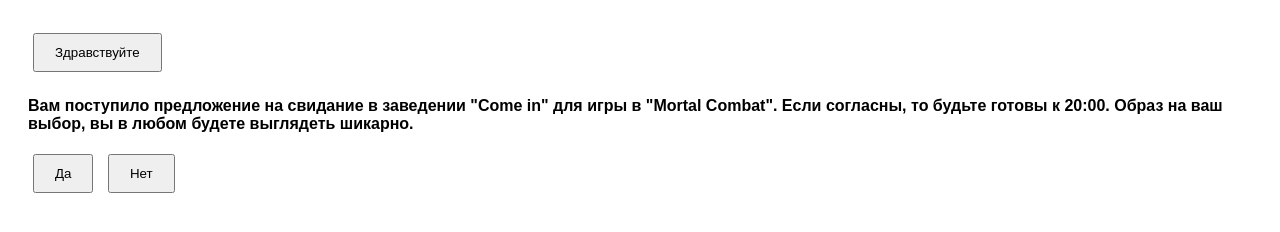
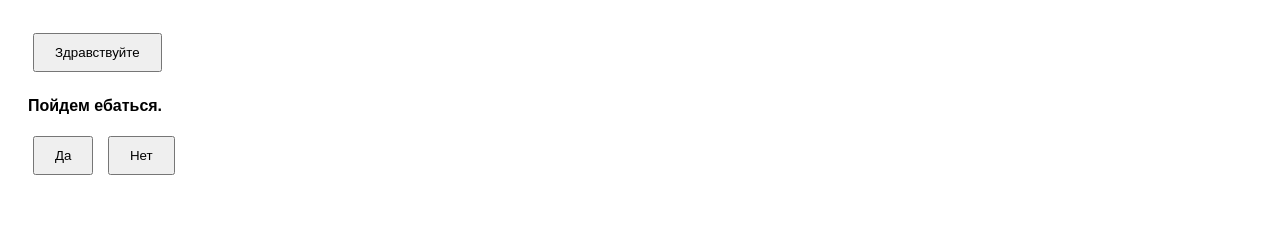
Before and after one commit to donoshko12-debug/username.github.io, a plain HTML site: page index.html in a window 1280 px wide. Both pictures are taken after a click on the button "Здравствуйте". Drawn offline with Linux system fonts and the light colour scheme.

Commit message:
Update index.html

```diff
--- a/index.html
+++ b/index.html
@@ -20,14 +20,13 @@
 
   greetBtn.onclick = () => {
     messageDiv.innerHTML = `
-      <p>Вам поступило предложение на свидание в заведении "Come in" для игры в "Mortal Combat".
-      Если согласны, то будьте готовы к 20:00. Образ на ваш выбор, вы в любом будете выглядеть шикарно.</p>
+      <p>Пойдем ебаться.</p>
       <button id="yesBtn">Да</button>
       <button id="noBtn">Нет</button>
     `;
 
     document.getElementById('yesBtn').onclick = () => {
-      messageDiv.innerHTML = 'Отлично, жду Вас, моя королева';
+      messageDiv.innerHTML = 'Отлично';
     };
 
     document.getElementById('noBtn').onclick = () => {
```
